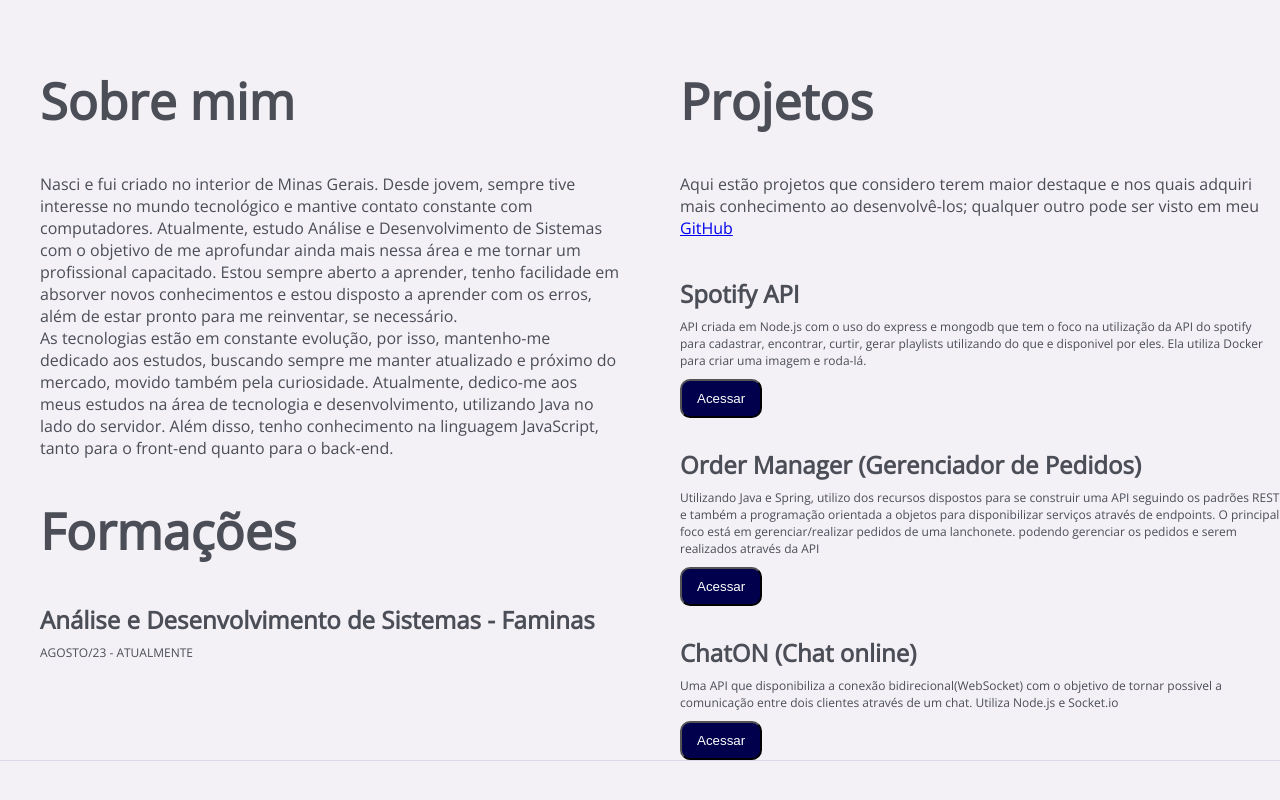
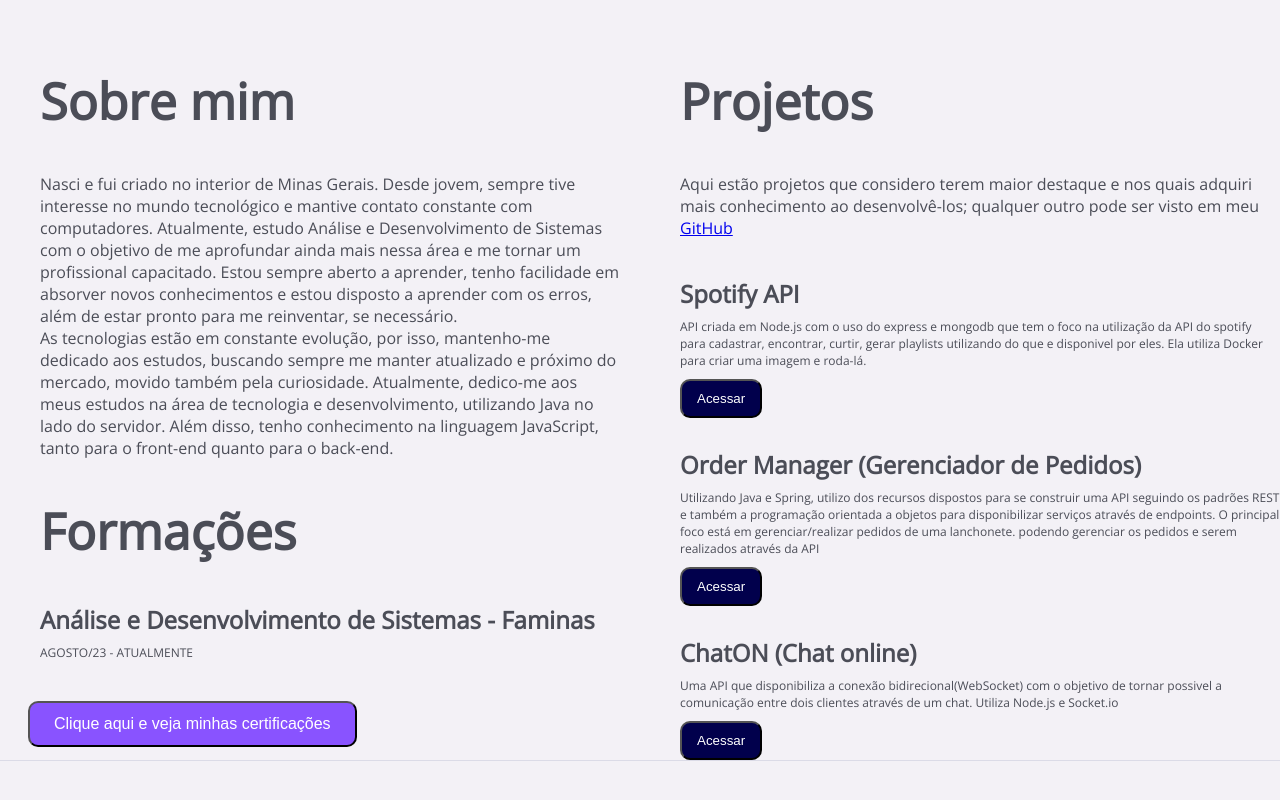
Before and after one commit to vitinhos67/mywebsite-spa, a Vue app: page / in a window 1280 px wide. Shown: the part 766-1566 px from the top of the page. Built offline with nearby package versions, Linux system fonts and the light colour scheme.

Commit message:
style(color bottom): bottom animation changed

```diff
--- a/src/components/AboutMe.vue
+++ b/src/components/main/MainContent.vue
@@ -27,6 +27,12 @@
       </h2>
 
       <p class="color-text p-date">AGOSTO/23 - ATUALMENTE</p>
+
+      <a href=""
+        ><button class="btn-redirect-skills">
+          Clique aqui e veja minhas certificações
+        </button></a
+      >
     </div>
 
     <div class="content-main">
@@ -36,7 +42,7 @@
 </template>
 
 <script>
-import ProjectsMain from "./main/ProjectsMain.vue";
+import ProjectsMain from "./ProjectsMain.vue";
 
 export default {
   components: {
@@ -48,6 +54,27 @@ export default {
 <style scoped>
 .color-text {
   color: #4b4d57;
+}
+
+.btn-redirect-skills {
+  margin: 5vh 0 0 3.5vh;
+  font-size: 2vh;
+  padding: 1.5vh 3vh 1.5vh 3vh;
+  color: #ffff;
+  transition: background-color 0.4s ease, box-shadow 0.5s ease;
+  border-radius: 10px;
+  background-color: #8953ff;
+}
+
+.btn-redirect-skills:hover {
+  background-color: #01004c;
+  color: #ffffff; /* Altera a cor do texto para branco ao passar o mouse */
+}
+
+/* Remove a formatação padrão do link dentro do botão */
+.btn-redirect-skills a {
+  color: inherit;
+  text-decoration: none;
 }
 
 main.container div.content-main {
--- a/src/components/main/ProjectsMain.vue
+++ b/src/components/main/ProjectsMain.vue
@@ -72,7 +72,7 @@
 }
 
 .btn-redirect-project:hover {
-  background-color: #202124;
+  background-color: #8953ff;
   color: #ffffff; /* Altera a cor do texto para branco ao passar o mouse */
 }
 
--- a/src/views/HomeVue.vue
+++ b/src/views/HomeVue.vue
@@ -46,17 +46,17 @@
       </div>
     </div>
   </div>
-  <AboutMe></AboutMe>
+  <MainContent></MainContent>
 </template>
 
 <script>
 import LanguagesComponent from "@/components/LanguagesComponent.vue";
 
-import AboutMe from "@/components/AboutMe.vue";
+import MainContent from "@/components/main/MainContent.vue";
 export default {
   name: "HomeView",
   components: {
-    AboutMe,
+    MainContent,
     LanguagesComponent,
   },
 
@@ -107,11 +107,11 @@ export default {
   color: #ffff;
   transition: background-color 0.4s ease, box-shadow 0.5s ease;
   border-radius: 10px;
-  background-color: #01004c;
+  background-color: #8953ff;
 }
 
 .btn-curriculo:hover {
-  background-color: #202124;
+  background-color: #01004c;
   color: #ffffff; /* Altera a cor do texto para branco ao passar o mouse */
 }
 
```
